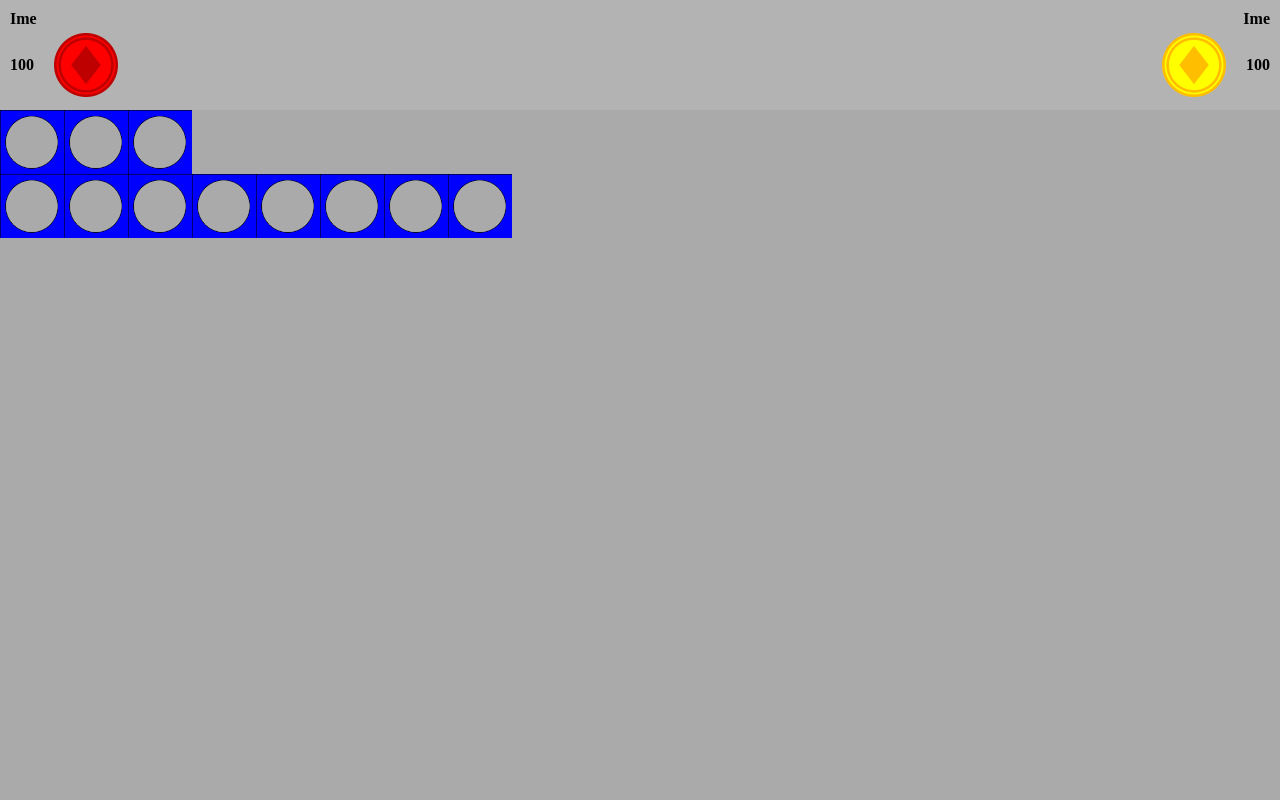
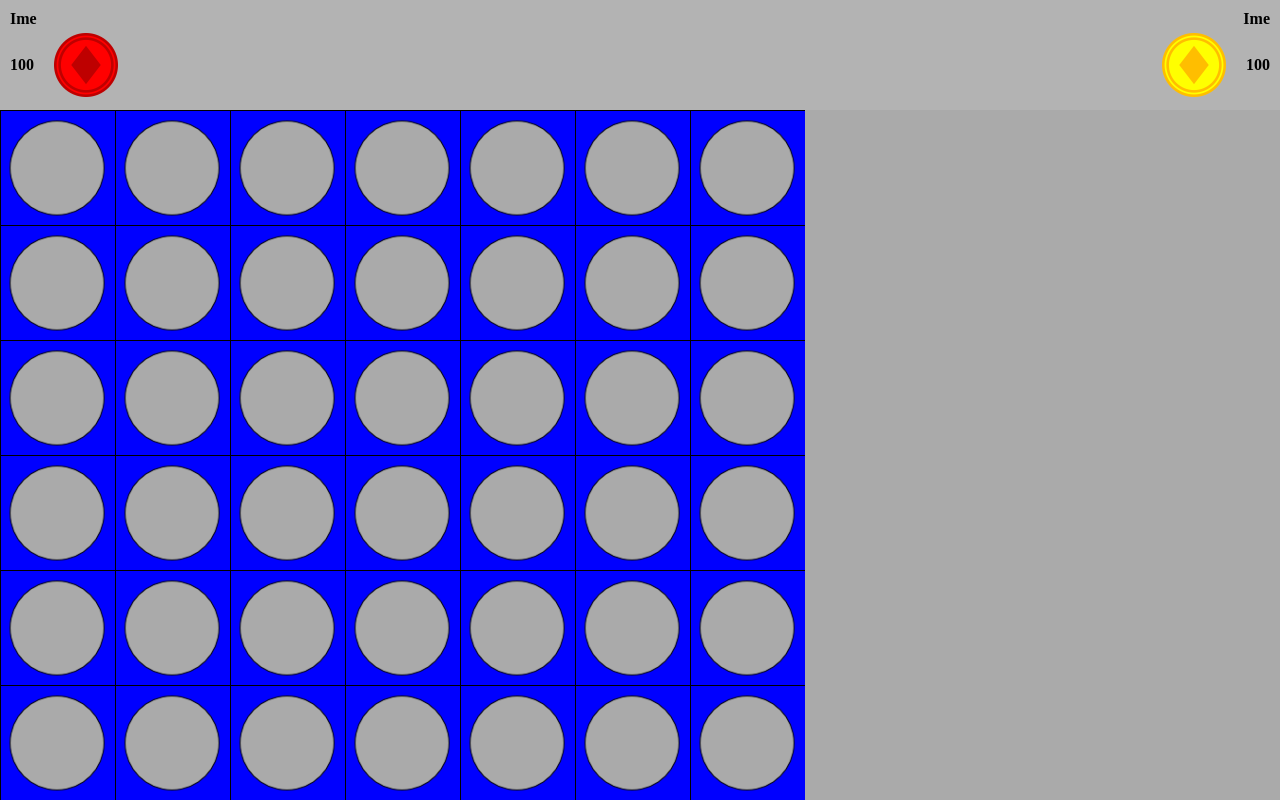
Before and after one commit to vladimirrujevic/efourinline, an Electron app: page index.html in a window 1280 px wide. Drawn offline with Linux system fonts and the light colour scheme.

Commit message:
Igralna površina
Igralna površina se prilagaja velikosti glavneg okna

```diff
--- a/css/game.css
+++ b/css/game.css
@@ -1,6 +1,6 @@
 .polje{
   background-image: url(../img/tile.png);
-  background-size: 64px 64px;
+  background-size: cover;
   width: 64px;
   height: 64px;
   display: inline-block;
@@ -10,7 +10,9 @@
   line-height: 0px;
   position: absolute;
   top:110px;
-  display: table;
+  display: block;
+  margin-left: auto;
+  margin-right: auto;
   /*height: 100%;*/
 }
 
--- a/index.html
+++ b/index.html
@@ -25,7 +25,7 @@
       </div>
     </div>
     <div class="igralnaP">
-      <div class="polje"></div><div class="polje"></div><div class="polje"></div><br/><div class="polje"></div><div class="polje"></div>
+
     </div>
     </div>
     <script>if (typeof module === 'object') {window.module = module; module = undefined;}</script>
--- a/js/game.js
+++ b/js/game.js
@@ -7,22 +7,35 @@ var start = function () {
 var updateGameUi = function () {
   var w = $('.wrap').height(),
     i = $('.igralci').height(),
-    ig = w - i;
+    ig = w - i,
+    igw = $('.igralci').width(),
+    h = 0,
+    m = 0;
   $('.igralnaP').height(ig);
+  if(igw > ig){
+    h = Math.round(ig/6);
+  } else {
+    h = Math.round(igw/7);
+  }
+  $('.polje').height(h);
+  $('.polje').width(h);
+  /*m = Math.round(igw/4 - h/2);
+  $('.igralnaP').css("margin-left", m + "px");*/
 };
 
 var drawPolje = function () {
-  var i, j, b = $("<br/>");
-  var poljeI = [];
+  var i, j;
+  var poljeI = new Array(6);
   for(i = 0; i<6; i++){
-    poljeI[i] = [];
+    poljeI[i] = new Array(7);
+    for(j = 0; j<7; j++){
+      var d = $("<div/>");
+      d.addClass("polje");
+      d.attr("id", i + "|" + j);
+      poljeI[i][j] = d;
+      igralnaP.append(d);
+    }
+    igralnaP.append($("<br/>"));
   }
-  for(i = 0; i<6; i++){
-    for(j = 0; i<7; i++){
-      poljeI[i][j] = $("<div/>");
-      poljeI[i][j].addClass("polje");
-      igralnaP.append(poljeI[i][j]);
-    }
-    igralnaP.append(b);
-  }
+  updateGameUi();
 };
```
